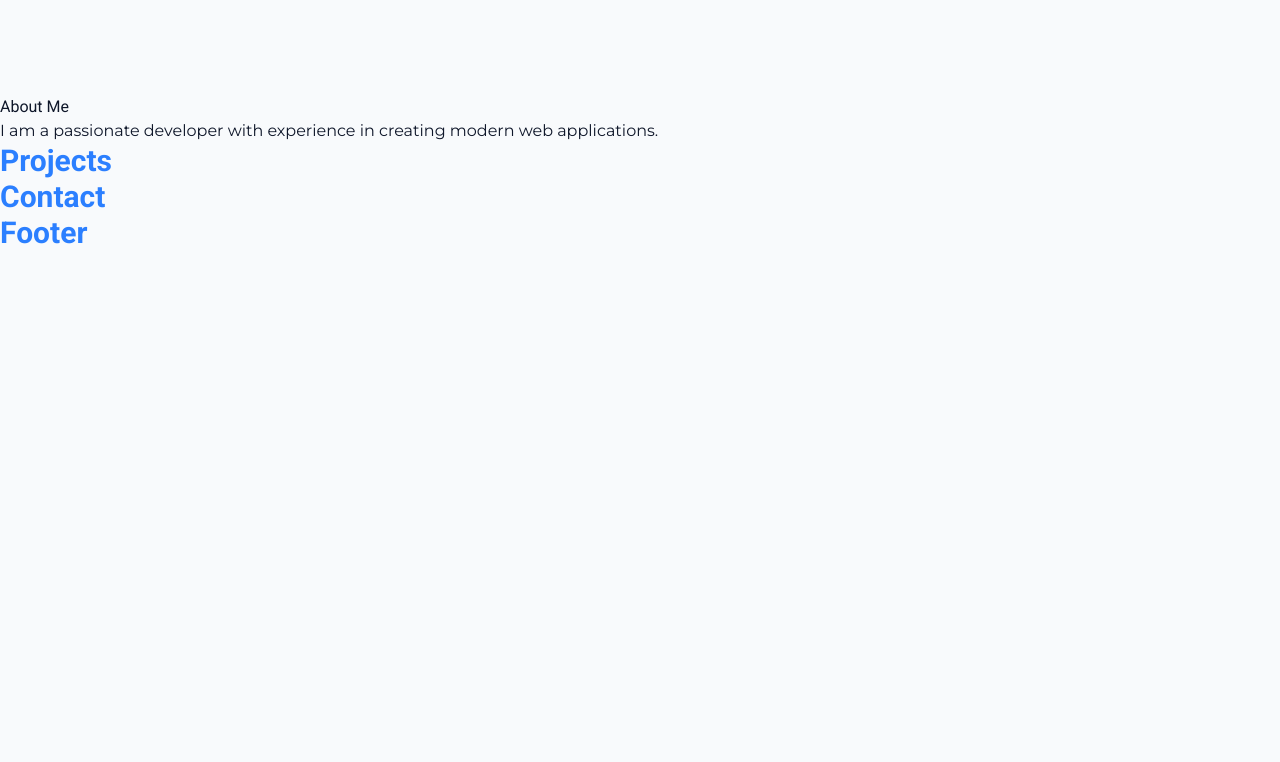
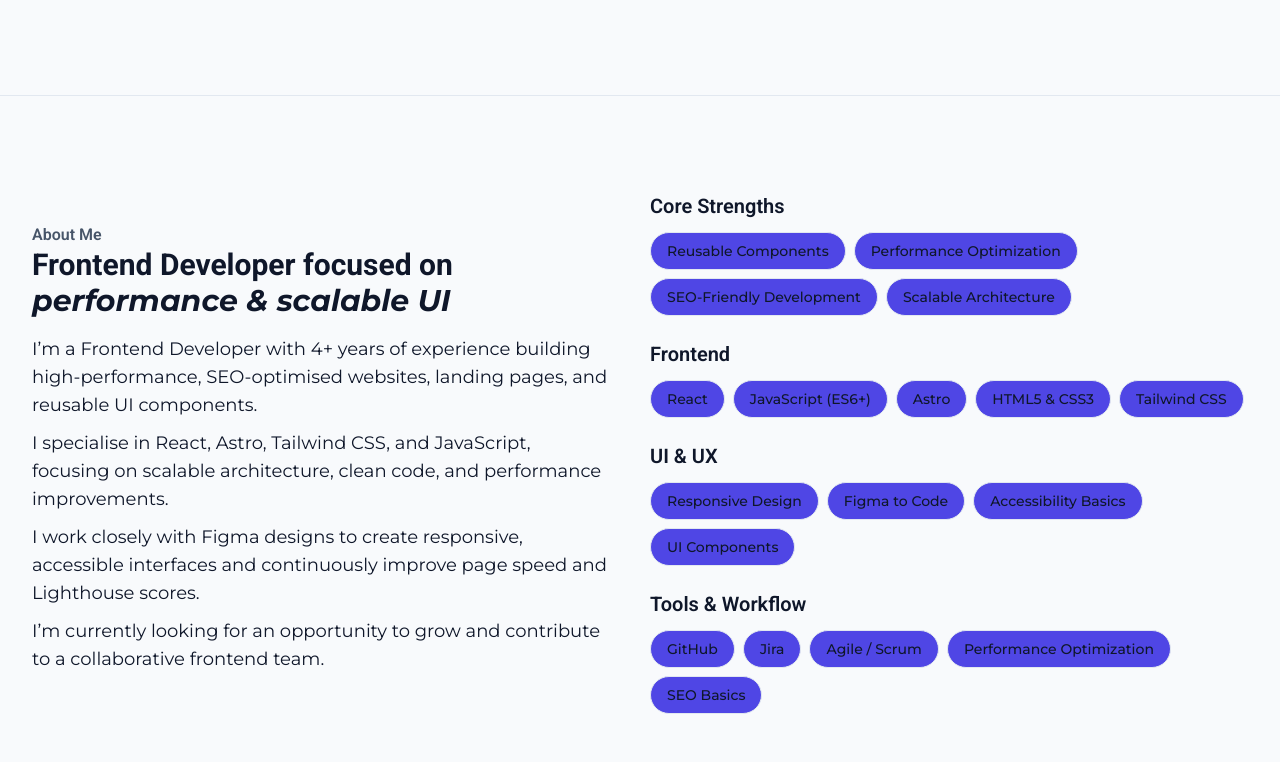
Before and after one commit to piihushah/priya-portfolio, a React (Vite) app: page / in a window 1280 px wide. Shown: the part 598-1360 px from the top of the page. Before the commit the page ends 849 px from the top, so only its background shows below. Built offline with nearby package versions, Linux system fonts and the light colour scheme.

Commit message:
About section

```diff
--- a/src/components/About.jsx
+++ b/src/components/About.jsx
@@ -1,11 +1,83 @@
-//can be combined with skills
+import Badge from "./Base/Badge";
+
 function About() {
-    return (
-        <section id="about">
-            <h2>About Me</h2>
-            <p>I am a passionate developer with experience in creating modern web applications.</p>
-        </section>
-    )
+  return (
+    <div className="section">
+      <div className="container flex flex-col md:flex-row gap-5 items-center">
+        <div className="flex-1">
+          <h2 className="smd:text-xl font-semibold text-(--text-secondary)">About Me</h2>
+          <h3 className="text-2xl md:text-3xl font-bold text-(--text-primary) mb-4">
+            Frontend Developer focused on <br />
+            <span className="italic">performance & scalable UI</span>
+          </h3>
+          <div className="mt-2.5 md:text-lg md:max-w-xl leading-7">
+            <p>
+              I’m a Frontend Developer with 4+ years of experience building high-performance, SEO-optimised websites,
+              landing pages, and reusable UI components.
+            </p>
+            <p>
+              I specialise in React, Astro, Tailwind CSS, and JavaScript, focusing on scalable architecture, clean code,
+              and performance improvements.
+            </p>
+            <p>
+              I work closely with Figma designs to create responsive, accessible interfaces and continuously improve
+              page speed and Lighthouse scores.
+            </p>
+            <p>I’m currently looking for an opportunity to grow and contribute to a collaborative frontend team.</p>
+          </div>
+        </div>
+        <div className="flex-1">
+          <div className="space-y-6 md:max-w-2xl">
+            {/* Core Strengths */}
+            <div>
+              <h4 className="text-xl font-semibold text-(--text-primary) mb-3">Core Strengths</h4>
+              <div className="flex flex-wrap gap-2">
+                <Badge>Reusable Components</Badge>
+                <Badge>Performance Optimization</Badge>
+                <Badge>SEO-Friendly Development</Badge>
+                <Badge>Scalable Architecture</Badge>
+              </div>
+            </div>
+
+            {/* Frontend */}
+            <div>
+              <h4 className="text-xl font-semibold text-(--text-primary) mb-3">Frontend</h4>
+              <div className="flex flex-wrap gap-2">
+                <Badge>React</Badge>
+                <Badge>JavaScript (ES6+)</Badge>
+                <Badge>Astro</Badge>
+                <Badge>HTML5 & CSS3</Badge>
+                <Badge>Tailwind CSS</Badge>
+              </div>
+            </div>
+
+            {/* UI & UX */}
+            <div>
+              <h4 className="text-xl font-semibold text-(--text-primary) mb-3">UI & UX</h4>
+              <div className="flex flex-wrap gap-2">
+                <Badge>Responsive Design</Badge>
+                <Badge>Figma to Code</Badge>
+                <Badge>Accessibility Basics</Badge>
+                <Badge>UI Components</Badge>
+              </div>
+            </div>
+
+            {/* Tools & Workflow */}
+            <div>
+              <h4 className="text-xl font-semibold text-(--text-primary) mb-3">Tools & Workflow</h4>
+              <div className="flex flex-wrap gap-2">
+                <Badge>GitHub</Badge>
+                <Badge>Jira</Badge>
+                <Badge>Agile / Scrum</Badge>
+                <Badge>Performance Optimization</Badge>
+                <Badge>SEO Basics</Badge>
+              </div>
+            </div>
+          </div>
+        </div>
+      </div>
+    </div>
+  );
 }
 
-export default About
+export default About;
--- /dev/null
+++ b/src/components/Base/Badge.jsx
@@ -0,0 +1,9 @@
+function Badge({ children }) {
+  return (
+    <span className="bg-(--primary) text-(--text-surface) border border-(--border) px-4 py-2 rounded-full text-sm font-medium">
+      {children}
+    </span>
+  );
+}
+
+export default Badge;
--- a/src/components/Hero.jsx
+++ b/src/components/Hero.jsx
@@ -1,4 +1,5 @@
-import Button from "./Button";
+import Button from "./Base/Button";
+import Badge from "./Base/Badge";
 
 function Hero() {
   return (
@@ -25,18 +26,10 @@ function Hero() {
           <img src="/assets/priya.png" alt="Priya Shah" className="w-75 h-75 rounded-full object-cover" />
           {/* Badges */}
           <div className="flex flex-wrap gap-4 mt-5 items-center justify-center">
-            <span className="bg-(--primary) text-(--text-surface) border border-(--border) px-4 py-2 rounded-full text-sm font-medium">
-              4+ Years Experience
-            </span>
-            <span className="bg-(--primary) text-(--text-surface) border border-(--border) px-4 py-2 rounded-full text-sm font-medium">
-              Landing Pages & SEO Focused Themes
-            </span>
-            <span className="bg-(--primary) text-(--text-surface) border border-(--border) px-4 py-2 rounded-full text-sm font-medium">
-              25+ Websites Built
-            </span>
-            <span className="bg-(--primary) text-(--text-surface) border border-(--border) px-4 py-2 rounded-full text-sm font-medium">
-              Reusable UI Components & Scalable Architecture
-            </span>
+            <Badge>4+ Years Experience</Badge>
+            <Badge>Landing Pages & SEO Focused Themes</Badge>
+            <Badge>25+ Websites Built</Badge>
+            <Badge>Reusable UI Components & Scalable Architecture</Badge>
           </div>
         </div>
       </div>
--- a/src/components/Navbar.jsx
+++ b/src/components/Navbar.jsx
@@ -1,6 +1,6 @@
 import { useState } from "react";
 import MenuLinks from "./MenuLinks";
-import ThemeToggle from "./ThemeToggle";
+import ThemeToggle from "./Base/ThemeToggle";
 
 function Navbar() {
   const [menuOpen, setMenuOpen] = useState(false);
--- a/src/style.css
+++ b/src/style.css
@@ -43,13 +43,17 @@ p, a, ul, li, span {
   font-family: "Montserrat", sans-serif;
 }
 
+p {
+ @apply mb-2.5;
+}
+
 @layer components {
   .container {
     @apply mx-auto md:max-w-7xl px-4 sm:px-6 lg:px-8;
   }
 
   .section {
-    @apply py-12 md:py-24;
+    @apply py-12 md:py-24 border-b border-(--border);
   }
 
   .section-sm {
```
Also changed, not shown: src/components/Base/Button.jsx (renamed from src/components/Button.jsx), src/components/Base/ThemeToggle.jsx (renamed from src/components/ThemeToggle.jsx).
